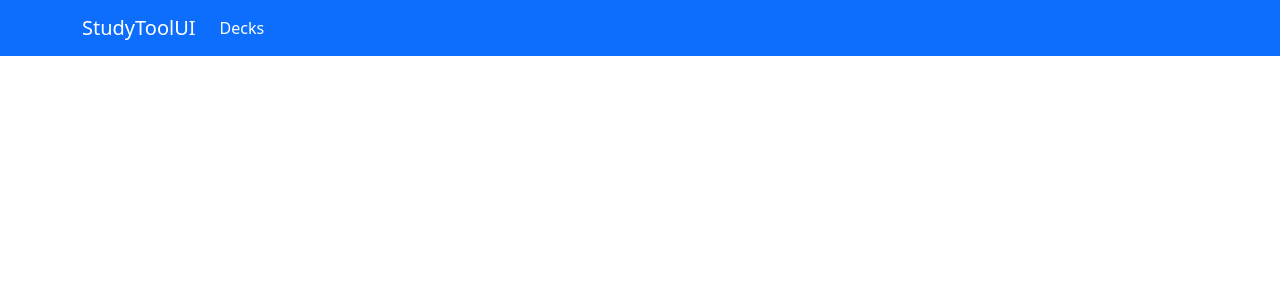
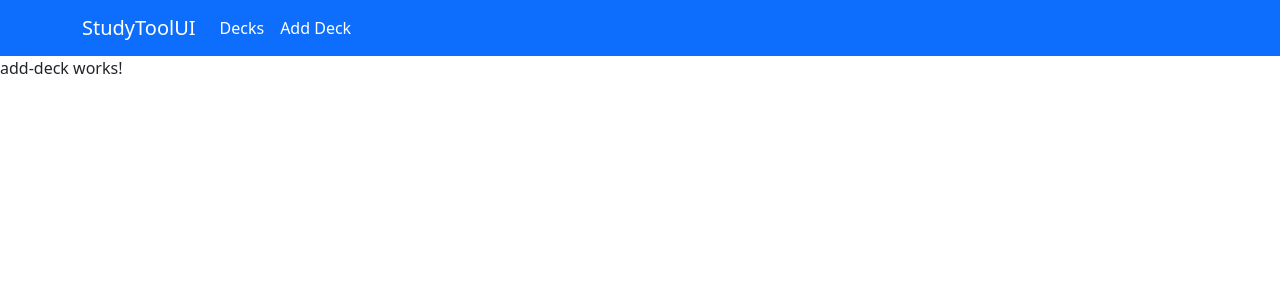
Before and after one commit to ianmbrain/StudyToolUI, an Angular app: page /decks/add in a window 1280 px wide. Before the commit this address led to /. Shown: the top 300 px of the page. Built offline with nearby package versions, Linux system fonts and the light colour scheme.

Commit message:
Imp: Created add deck component and route.

```diff
--- a/src/app/app-routing.module.ts
+++ b/src/app/app-routing.module.ts
@@ -1,6 +1,7 @@
 import { NgModule } from '@angular/core';
 import { RouterModule, Routes } from '@angular/router';
 import { DecksListComponent } from './components/decks/decks-list/decks-list.component';
+import { AddDeckComponent } from './components/decks/add-deck/add-deck.component';
 
 const routes: Routes = [
   {
@@ -10,6 +11,10 @@ const routes: Routes = [
   {
     path: 'decks',
     component: DecksListComponent
+  },
+  {
+    path: 'decks/add',
+    component: AddDeckComponent
   }
 ];
 
--- a/src/app/app.component.html
+++ b/src/app/app.component.html
@@ -9,6 +9,9 @@
         <li class="nav-item">
           <a class="nav-link active" aria-current="page" routerLink="decks">Decks</a>
         </li>
+        <li class="nav-item">
+          <a class="nav-link active" aria-current="page" routerLink="decks/add">Add Deck</a>
+        </li>
       </ul>
     </div>
   </div>
--- a/src/app/app.module.ts
+++ b/src/app/app.module.ts
@@ -5,11 +5,13 @@ import { AppRoutingModule } from './app-routing.module';
 import { AppComponent } from './app.component';
 import { DecksListComponent } from './components/decks/decks-list/decks-list.component';
 import { HttpClientModule } from '@angular/common/http';
+import { AddDeckComponent } from './components/decks/add-deck/add-deck.component';
 
 @NgModule({
   declarations: [
     AppComponent,
-    DecksListComponent
+    DecksListComponent,
+    AddDeckComponent
   ],
   imports: [
     BrowserModule,
--- /dev/null
+++ b/src/app/components/decks/add-deck/add-deck.component.html
@@ -0,0 +1 @@
+<p>add-deck works!</p>
```
Also changed, not shown: src/app/components/decks/add-deck/add-deck.component.ts (added, +10 -0 lines), src/app/components/decks/add-deck/add-deck.component.css (added), 1 other file (tests, documents, lock files or other folders).
